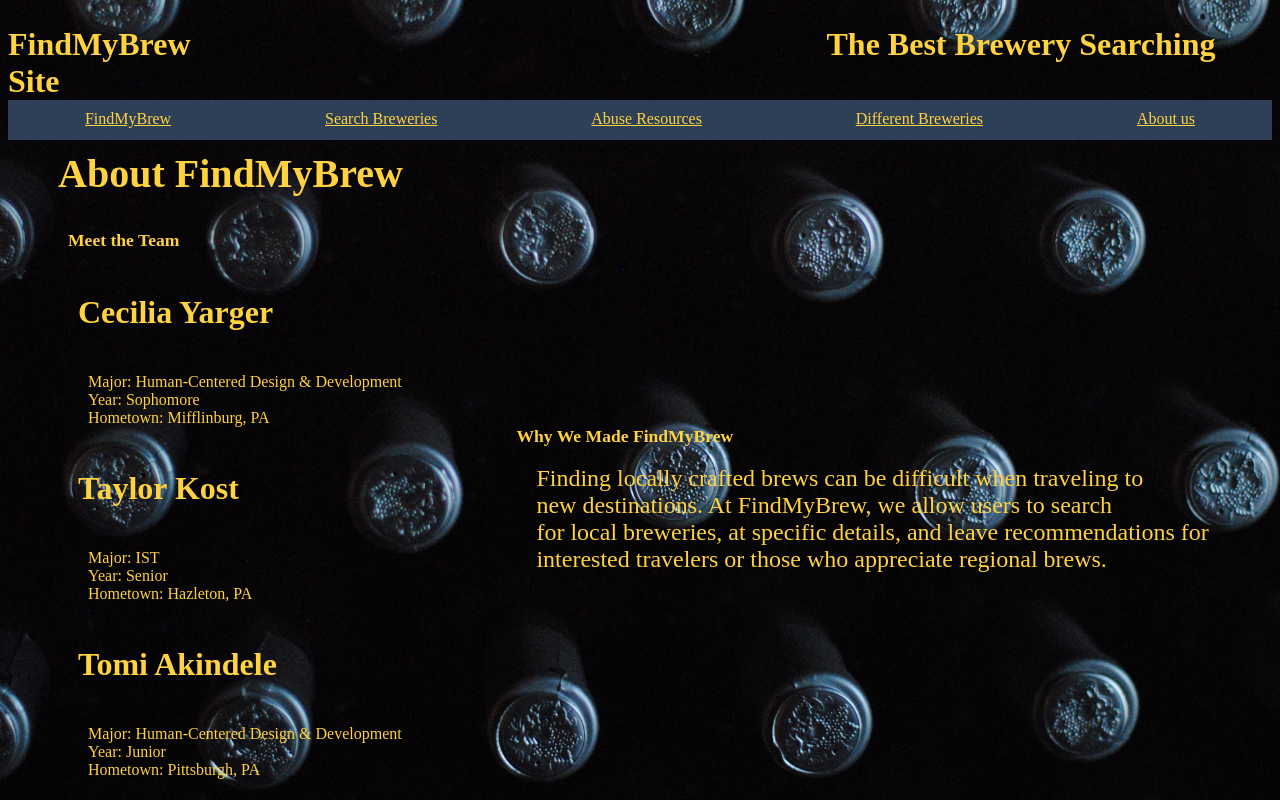
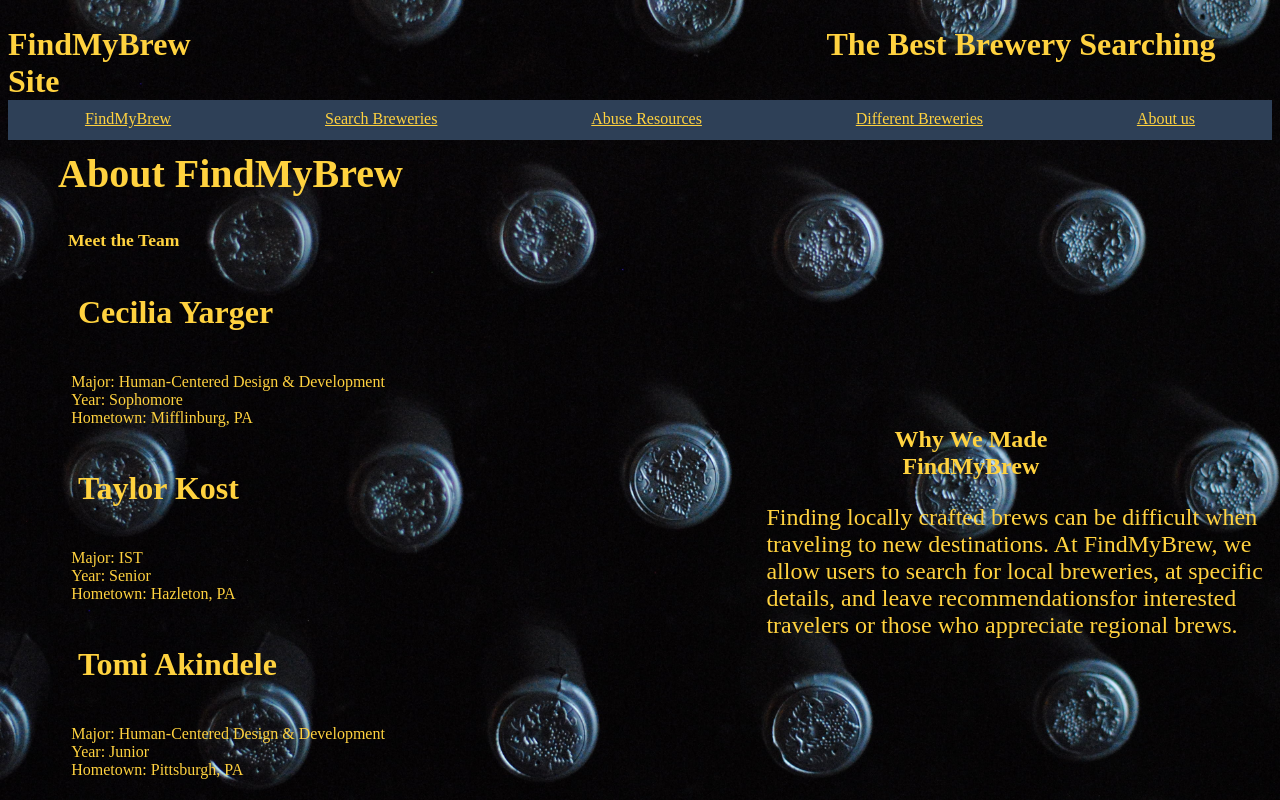
Before and after one commit to iWillChangeMyNameLater/theFridge, a website: page public/about-us.html in a window 1280 px wide. Drawn offline with Linux system fonts and the light colour scheme.

Commit message:
fixed some formmating errors and fixed about us page

```diff
--- a/public/about-us.html
+++ b/public/about-us.html
@@ -42,10 +42,10 @@
       Hometown: Pittsburgh, PA</p>
     <div class="purpose">
       <h3 id="purposeHeader">Why We Made FindMyBrew</h3>
-      <p id="purposeContent">Finding locally crafted brews can be difficult when traveling to<br> new destinations. At
-        FindMyBrew, we allow users to search<br> for local
-        breweries, at specific details, and leave recommendations for<br>interested travelers or those who appreciate
-        regional brews.
+      <div id="purposeContent">Finding locally crafted brews can be difficult when traveling to new destinations. At
+        FindMyBrew, we allow users to search for local breweries, at specific details, and leave recommendationsfor
+        interested travelers or those who appreciate regional brews.
+      </div>
     </div>
     </p>
   </section>
--- a/public/stylesheets/about-us.css
+++ b/public/stylesheets/about-us.css
@@ -77,15 +77,20 @@ h4{
 }
 .purpose{
     float: right;
+    color: #FFD23F;
+    width: 40%;
     margin-top: -30%;
-    margin-right: 5%;
 }
 #purposeContent {
-    margin-top: 10px;
+    font-size: 150%;
+
+}
+#purposeHeader{
+    text-align: center;
     font-size: 150%;
 }
 
 section p {
     color: #FFD23F;
-    margin-left: 80px;
+    margin-left: 5%;
 }
```
Also changed, not shown: public/abuse-resources.html (+1 -1 lines), public/search-breweries.html (+1 -1 lines).
